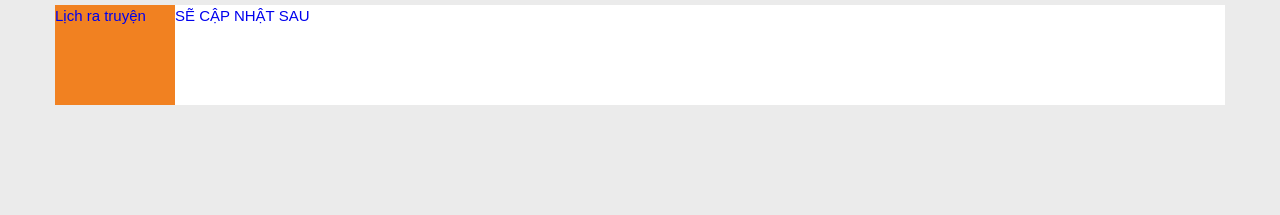
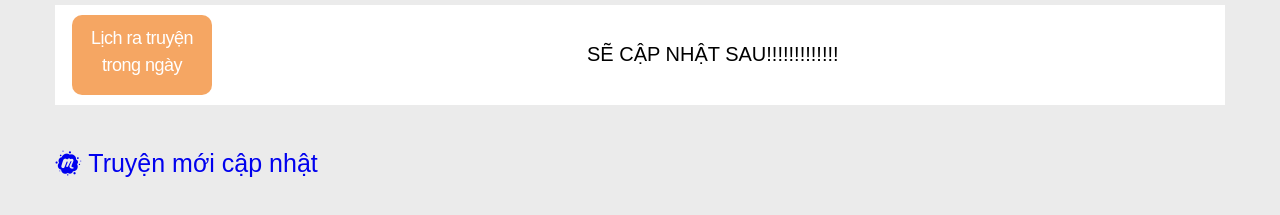
Before and after one commit to tuanhuynhson/Mangaz, a plain HTML site: page index.html in a window 1280 px wide. Shown: the part 513-728 px from the top of the page. Drawn offline with Linux system fonts and the light colour scheme.

Commit message:
Update some stuffs

```diff
--- a/index.html
+++ b/index.html
@@ -180,10 +180,9 @@
     </div>
   </div>
   <div class="calendar">
-    <div class="calendar-box">
-      <a href="#">Lịch ra truyện</a>
-    </div>
-    <div class="calendar-text">
-      <a href="#">SẼ CẬP NHẬT SAU</a>
-    </div>
+    <div class="calendar-box">Lịch ra truyện trong ngày</div>
+    <div class="calendar-text">SẼ CẬP NHẬT SAU!!!!!!!!!!!!!</div>
   </div>
+  <div class="mega-manga">
+    <a href="#"><i class="fa fa-meetup" aria-hidden="true"></i> Truyện mới cập nhật</a>
+  </div>
--- a/styles/css/main.css
+++ b/styles/css/main.css
@@ -219,5 +219,31 @@ body{
 }
 .calendar-box{
   flex: 0 0 120px;
-  background-color: #f18121;
+  background-color: rgba(241,129,33,.7);
+  border-radius: 10px;
+  text-align: center;
+  color: #fff;
+  font-size: 13px;
+  padding: 10px;
+  line-height: 1.5;
+  letter-spacing: -.5px;
+  margin-right: 15px;
+  margin-top: 10px;
+  margin-left: 17px;
+  height: 60px;
+  font-size: 18px;
 }
+.calendar-text{
+  padding-left: 360px;
+  padding-top: 34px;
+  font-size: 20px;
+}
+.mega-manga{
+  margin: auto;
+  width: 1170px;
+  height: 1000px;
+  margin-top: 40px;
+}
+.mega-manga a{
+  font-size: 25px;
+}
```
Also changed, not shown: tuanhuynhson.github.io/Mangaz/index.html (added).
